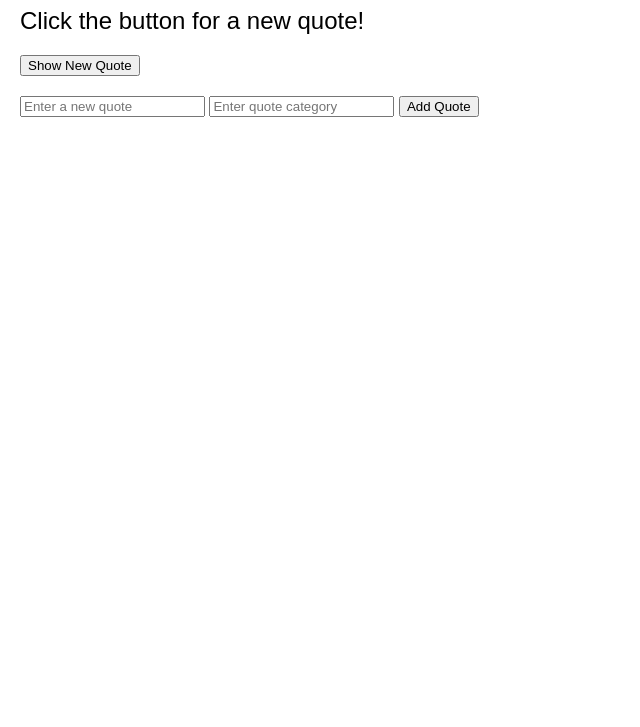
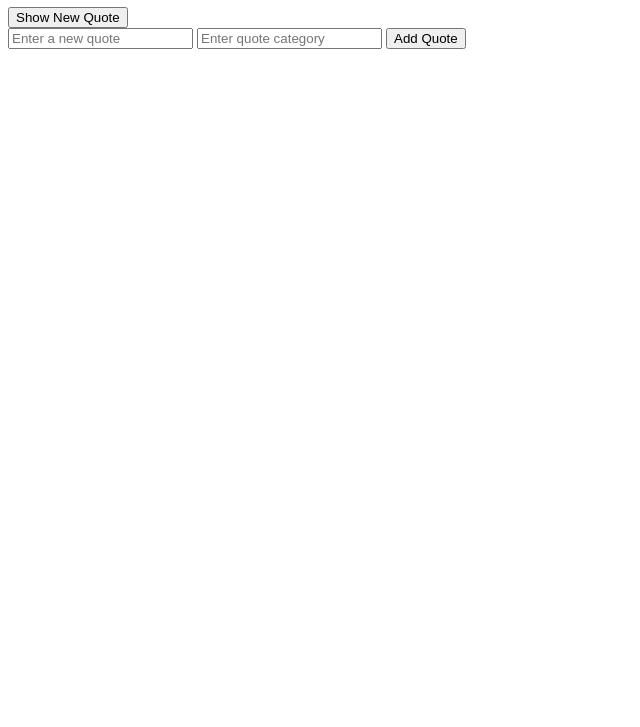
Before and after one commit to AbdelhamedTarek/alx_fe_javascript, a plain HTML site: page dom-manipulation/index.html in a window 1280 px wide. Shown: the part 73-800 px from the top of the page, without its empty margins (0-640 px from the left). Drawn offline with Linux system fonts and the light colour scheme.

Commit message:
DOM Manipulation

```diff
--- a/dom-manipulation/index.html
+++ b/dom-manipulation/index.html
@@ -4,35 +4,20 @@
     <meta charset="UTF-8" />
     <meta name="viewport" content="width=device-width, initial-scale=1.0" />
     <title>Dynamic Quote Generator</title>
-    <style>
-      body {
-        font-family: Arial, sans-serif;
-        margin: 20px;
-      }
-      #quoteDisplay {
-        font-size: 24px;
-        margin: 20px 0;
-      }
-      #quoteForm {
-        margin-top: 20px;
-      }
-    </style>
   </head>
   <body>
     <h1>Dynamic Quote Generator</h1>
-    <div id="quoteDisplay">Click the button for a new quote!</div>
+    <div id="quoteDisplay"></div>
     <button id="newQuote">Show New Quote</button>
-
-    <div id="quoteForm">
+    <div>
       <input id="newQuoteText" type="text" placeholder="Enter a new quote" />
       <input
         id="newQuoteCategory"
         type="text"
         placeholder="Enter quote category"
       />
-      <button id="addQuoteButton">Add Quote</button>
+      <button onclick="addQuote()">Add Quote</button>
     </div>
-
     <script src="script.js"></script>
   </body>
 </html>
--- a/dom-manipulation/script.js
+++ b/dom-manipulation/script.js
@@ -16,6 +16,10 @@ let quotes = [
 
 // Function to show a random quote
 function showRandomQuote() {
+  if (quotes.length === 0) {
+    document.getElementById("quoteDisplay").innerText = "No quotes available.";
+    return;
+  }
   const randomIndex = Math.floor(Math.random() * quotes.length);
   const quote = quotes[randomIndex];
   document.getElementById(
@@ -40,4 +44,3 @@ function addQuote() {
 
 // Event listeners
 document.getElementById("newQuote").addEventListener("click", showRandomQuote);
-document.getElementById("addQuoteButton").addEventListener("click", addQuote);
```
